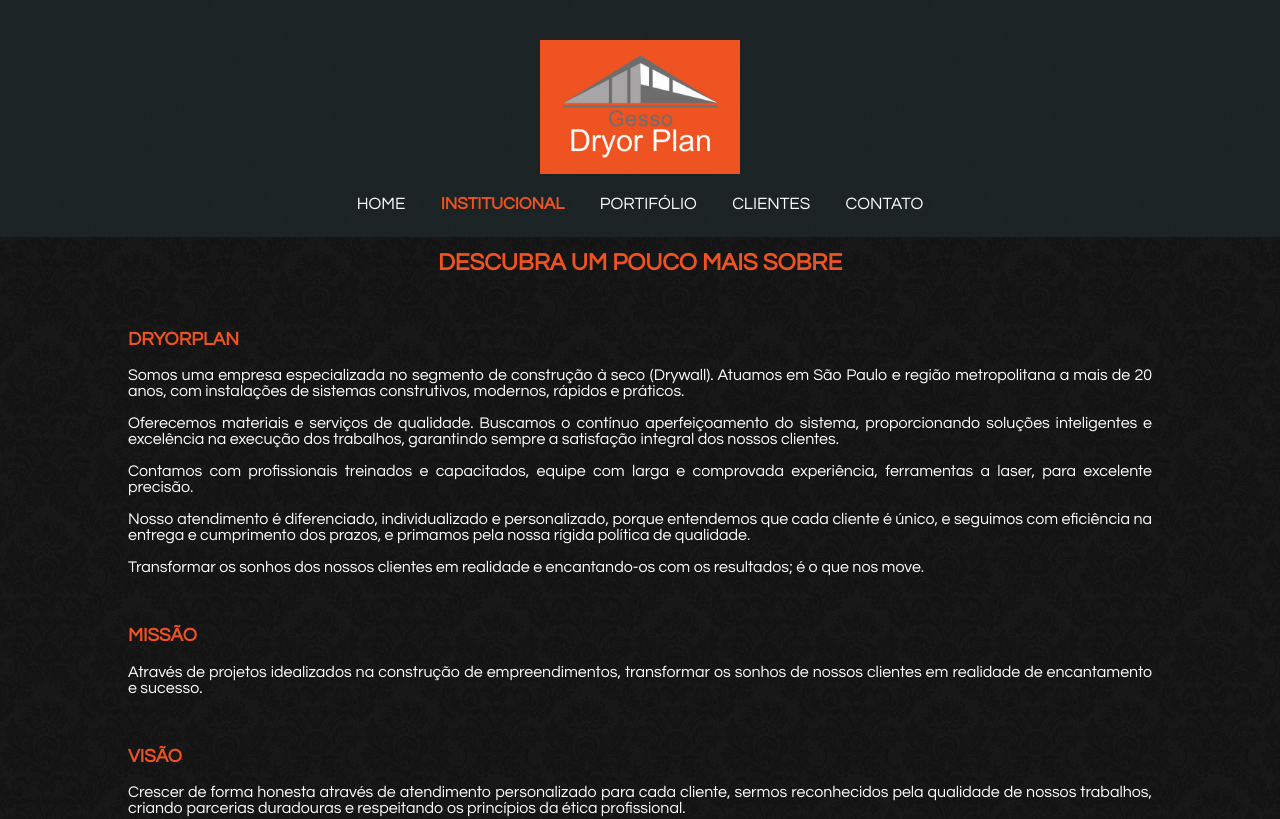
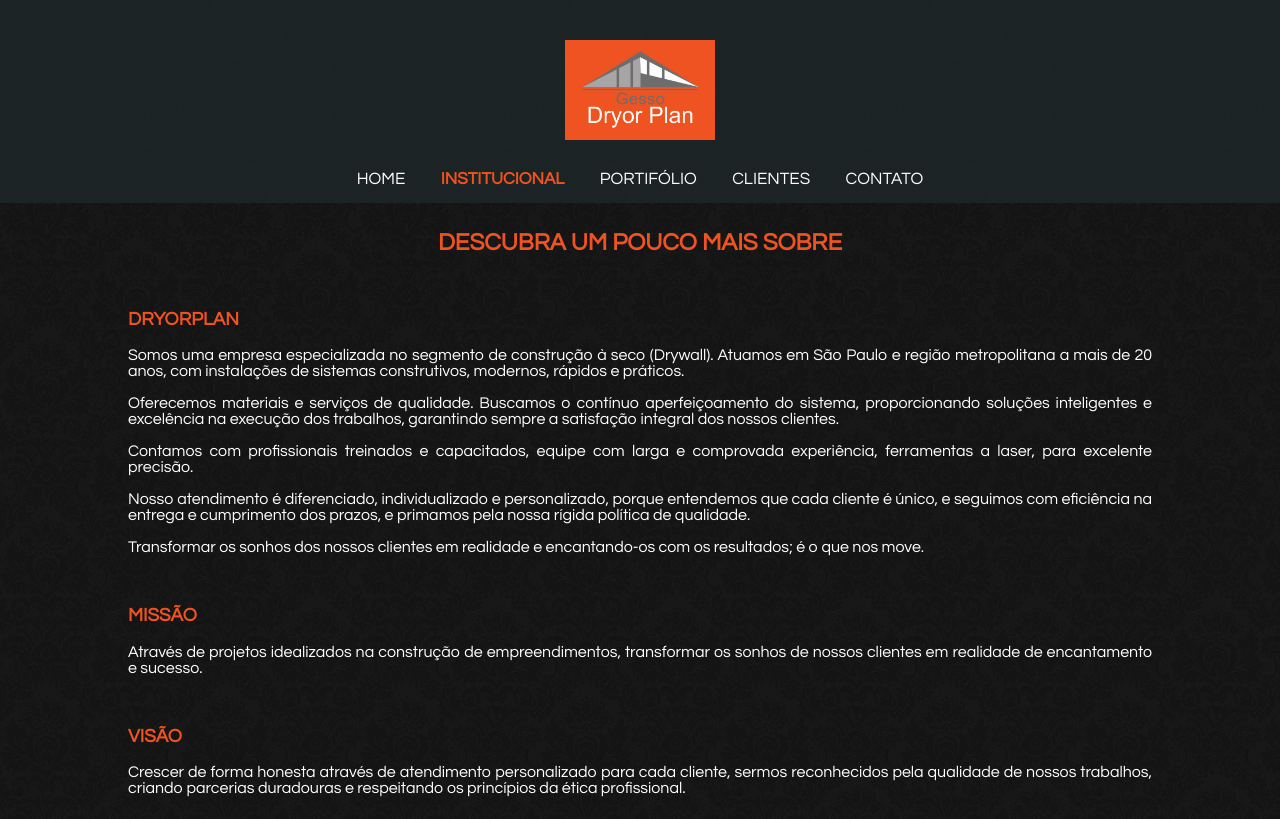
Before and after one commit to FlavioVieiraDeMacedo/Dryorplan, a plain HTML site: page Sobre/sobre.html in a window 1280 px wide. Shown: the top 819 px of the page. Drawn offline with Linux system fonts and the light colour scheme.

Commit message:
ajuste logo

```diff
--- a/Clientes/clientes.css
+++ b/Clientes/clientes.css
@@ -1,5 +1,5 @@
 body {
-    margin: 250px 0px 0px 0px ;
+    margin: 230px 0px 0px 0px ;
     font-family: 'Century Gothic', sans-serif;
     /* background-image: url("http://www.acfconstrutora.com.br/imagens/bg-index.png"); */
     background-image: url("../img/fundo2.png");
--- a/Contato/contato.css
+++ b/Contato/contato.css
@@ -1,5 +1,5 @@
 body {
-    margin: 250px 0px 0px 0px ;
+    margin: 230px 0px 0px 0px ;
     font-family: 'Century Gothic', sans-serif;
     /* background-image: url("http://www.acfconstrutora.com.br/imagens/bg-index.png"); */
     background-image: url("../img/fundo2.png");
--- a/Menu/menu.css
+++ b/Menu/menu.css
@@ -2,7 +2,7 @@
   .topnav {
     padding:20px 40px;
     position: absolute;
-    top:175px;
+    top:150px;
     left: 5%;
     right: 5%;
     overflow: hidden;
@@ -97,6 +97,6 @@
 }
 
 .logo img{
-  width:200px;
+  width:150px;
   padding:10px;
 }
--- a/Portifolio/portifolio.css
+++ b/Portifolio/portifolio.css
@@ -1,5 +1,5 @@
 body {
-    margin: 250px 0px 0px 0px ;
+    margin: 230px 0px 0px 0px ;
     font-family: 'Century Gothic', sans-serif;
     /* background-image: url("http://www.acfconstrutora.com.br/imagens/bg-index.png"); */
     background-image: url("../img/fundo2.png");
--- a/Sobre/sobre.css
+++ b/Sobre/sobre.css
@@ -1,5 +1,5 @@
 body {
-    margin: 250px 0px 0px 0px ;
+    margin: 230px 0px 0px 0px ;
     font-family: 'Century Gothic', sans-serif;
     /* background-image: url("http://www.acfconstrutora.com.br/imagens/bg-index.png"); */
     background-image: url("../img/fundo2.png");
```
